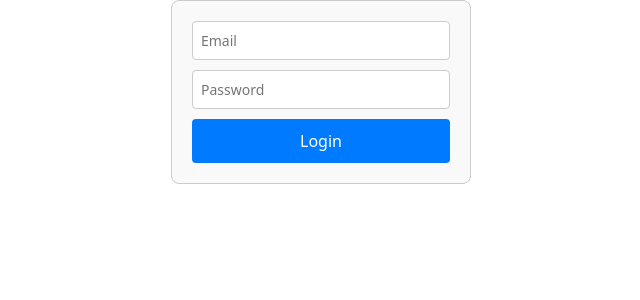
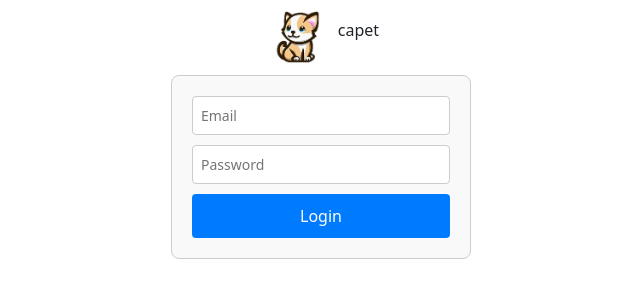
Before and after one commit to steve15963/Cafet, a React (Create React App) app in the folder frontend/: page /login in a window 1280 px wide. Shown: the top 300 px of the page, without its empty margins (319-959 px from the left). Built offline with nearby package versions, Linux system fonts and the light colour scheme.

Commit message:
Update : 로그인 수정

```diff
--- a/frontend/src/components/LoginForm/LoginForm.js
+++ b/frontend/src/components/LoginForm/LoginForm.js
@@ -1,5 +1,5 @@
 import React, { useState } from "react";
-import handleLogin from "../../utils/handleLogin";
+import handleLogin from "../../utils/handleLogin/handleLogin";
 import "./LoginForm.css";
 import { useNavigate } from "react-router-dom";
 
--- a/frontend/src/pages/LoginPage/LoginPage.css
+++ b/frontend/src/pages/LoginPage/LoginPage.css
@@ -0,0 +1,6 @@
+.LoginForm {
+  display: flex;
+  flex-direction: column;
+  justify-content: center;
+  align-items: center;
+}
--- a/frontend/src/pages/LoginPage/LoginPage.js
+++ b/frontend/src/pages/LoginPage/LoginPage.js
@@ -1,10 +1,17 @@
 import React from "react";
 import "./LoginPage.css";
 import LoginForm from "../../components/LoginForm/LoginForm";
+import { Link } from "react-router-dom";
 
 const LoginPage = () => {
   return (
     <div className="LoginForm">
+      <div className="logo-container">
+        <Link to={"/"}>
+          <img src="/images/logo/logo192.png" alt="로고" className="logo" />
+        </Link>
+        <p>capet</p>
+      </div>
       <LoginForm />
     </div>
   );
```
Also changed, not shown: frontend/src/utils/handleLogin/handleLogin.js (renamed from frontend/src/utils/handleLogin.js).
